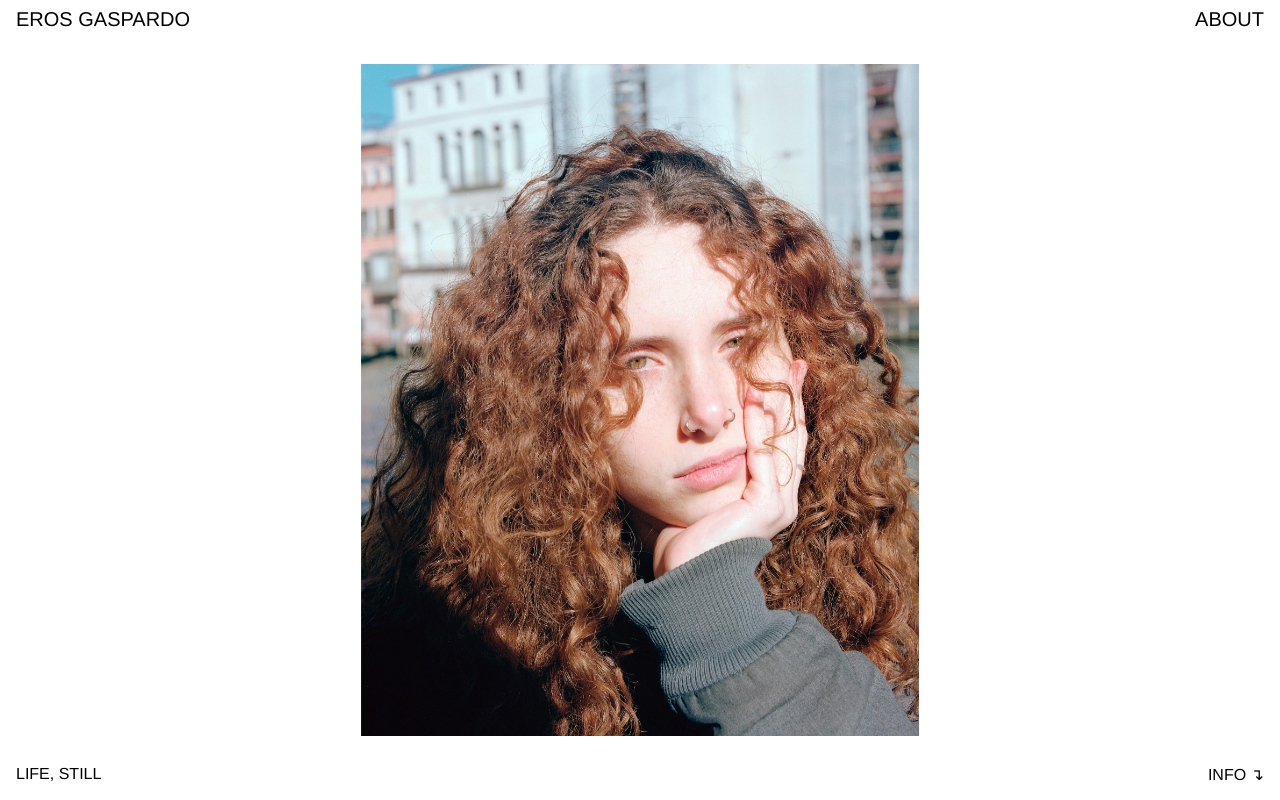
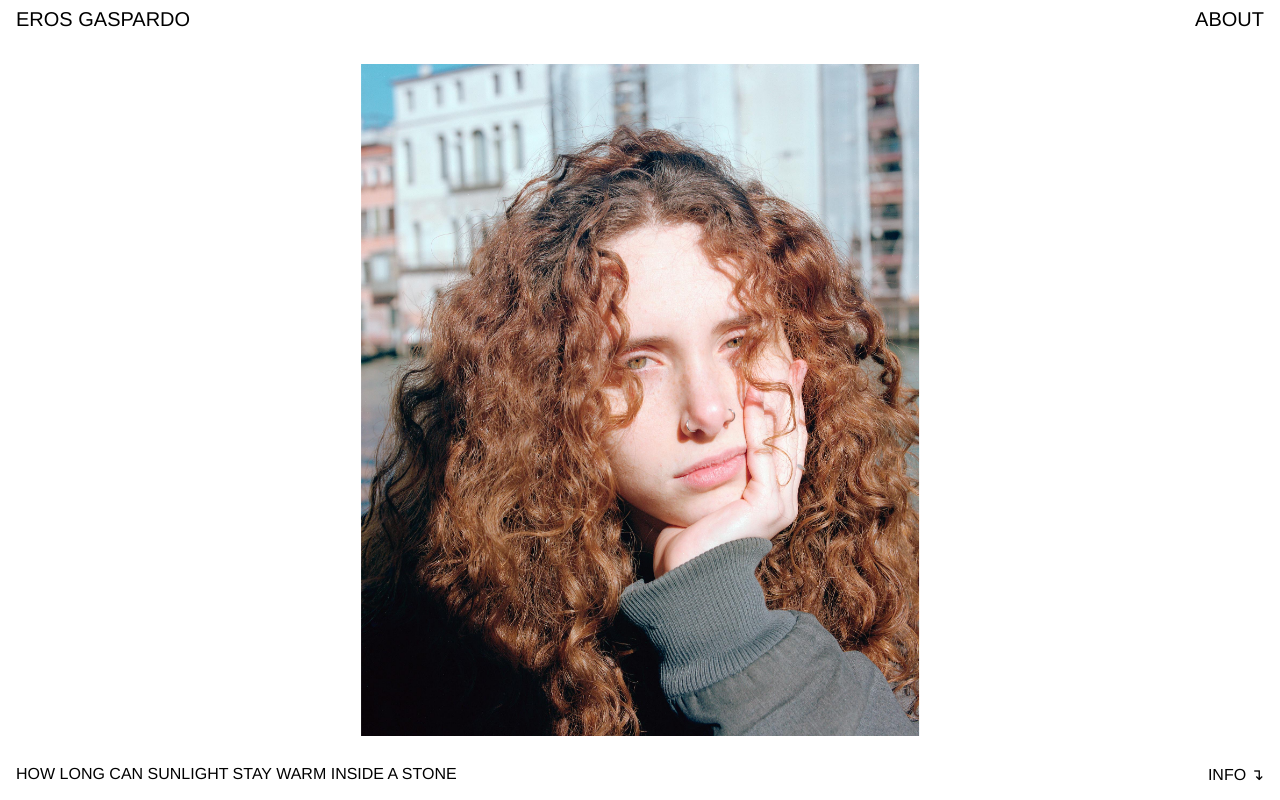
Before and after one commit to erosgaspardo/photo-portfolio, a plain HTML site: page projects/how-long-can-sunlight-stay/index.html in a window 1280 px wide. Shown: the top 800 px of the page. Drawn offline with nearby package versions, Linux system fonts and the light colour scheme.

Commit message:
change project 01 title detail

```diff
--- a/projects/how-long-can-sunlight-stay/index.html
+++ b/projects/how-long-can-sunlight-stay/index.html
@@ -50,7 +50,7 @@
 
 
     <footer>
-      <p class="footer"><span>life, still</span></p>
+      <p class="footer"><span>how long can sunlight stay warm inside a stone</span></p>
       <p class="footer"><span><a href="#details">info ↴</a></span></p>
     </footer>
 
```
